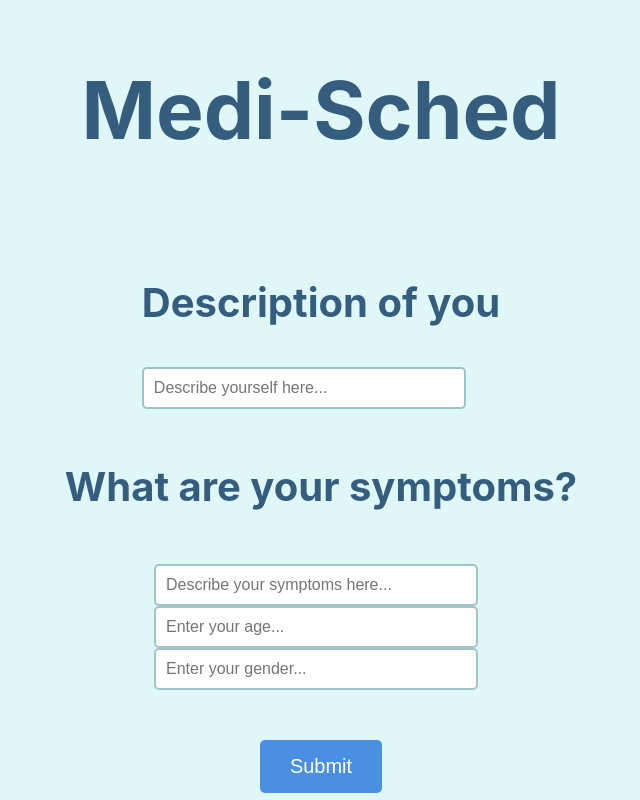
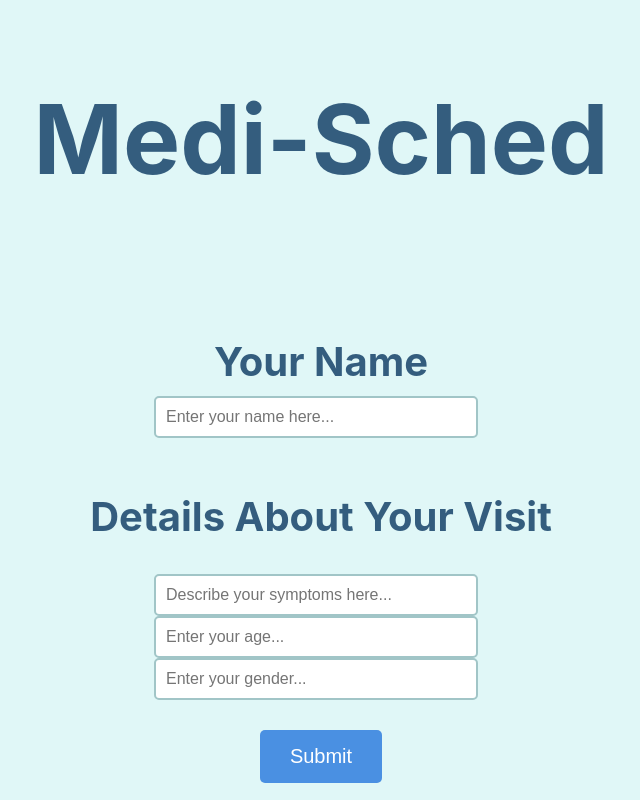
Before and after one commit to ShivanshSharma04/HackGT11_flask, a React (Create React App) app: page / in a window 1280 px wide. Shown: the whole page, without its empty margins (319-959 px from the left). Built offline with nearby package versions, Linux system fonts and the light colour scheme.

Commit message:
finished patients page

```diff
--- a/src/App.css
+++ b/src/App.css
@@ -10,29 +10,29 @@
 
 /* Title styling */
 .title {
-  font-size: 5rem;
+  font-size: 6rem;
   color: #345d7e;
-  margin-bottom: 80px; /* Space below title */
-  align-items: center;
+  margin-bottom: 100px; /* Space below title */
 }
 
-/* Centering the description and prompt */
-.description-container,
-.symptom-prompt,
-.extra-inputs {
-  margin-bottom: 20px; /* Add spacing between sections */
+/* Centering the name container */
+.name-container { /* Updated to name-container */
+  display: flex;
+  flex-direction: column;
+  align-items: center;
+  margin-bottom: 20px; /* Space between name and next section */
 }
 
+.name-container h3 {
+  font-size: 2.5rem;
+  color: #345d7e;
+  margin-bottom: 10px;
+}
+
+/* Centering the symptom prompt */
 .symptom-prompt h2 {
   font-size: 2.5rem;
   color: #345d7e; /* Darker blue-green color for text */
-  align-items: center;
-}
-
-.description-container h3 {
-  font-size: 2.5rem;
-  color: #345d7e;
-  align-items: center;
 }
 
 /* Styling the input boxes */
--- a/src/App.js
+++ b/src/App.js
@@ -4,19 +4,19 @@ import './App.css';
 function App() {
   return (
     <div className="app-container">
-      <h1 className="title">Medi-Sched</h1> {/* Added Title */}
+      <h1 className="title">Medi-Sched</h1> {/* Title */}
 
-      <div className="description-container">
-        <h3>Description of you</h3>
+      <div className="name-container"> {/* Updated to name-container */}
+        <h3>Your Name</h3>
         <input
           type="text"
-          placeholder="Describe yourself here..."
+          placeholder="Enter your name here..."
           className="input-box"
         />
       </div>
 
       <div className="symptom-prompt">
-        <h2>What are your symptoms?</h2>
+        <h2>Details About Your Visit</h2>
       </div>
 
       <div className="input-container">
@@ -45,7 +45,7 @@ function App() {
       </div>
 
       <div className="submit-container">
-        <button className="submit-button">Submit</button> {/* Single Submit Button */}
+        <button className="submit-button">Submit</button> {/* Submit Button */}
       </div>
     </div>
   );
```
